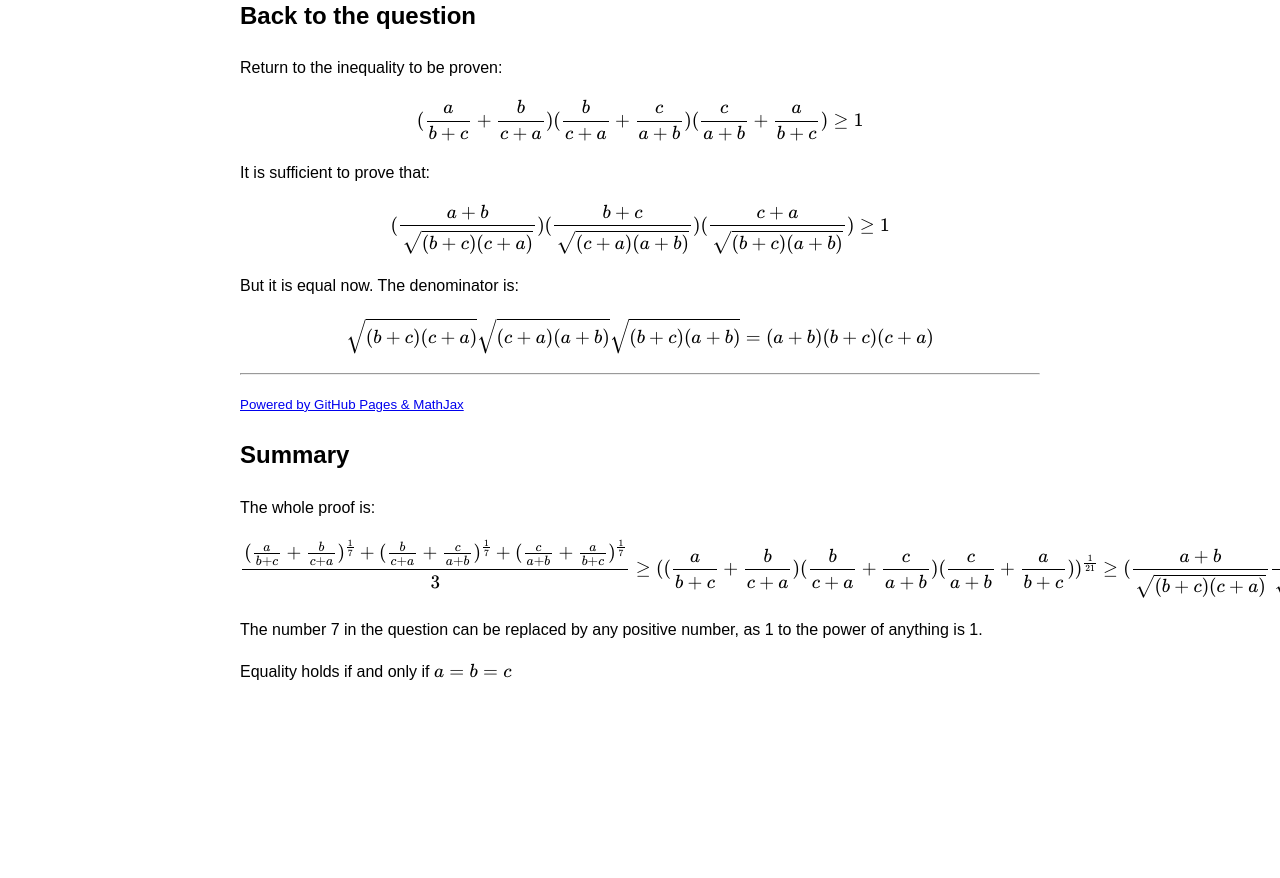
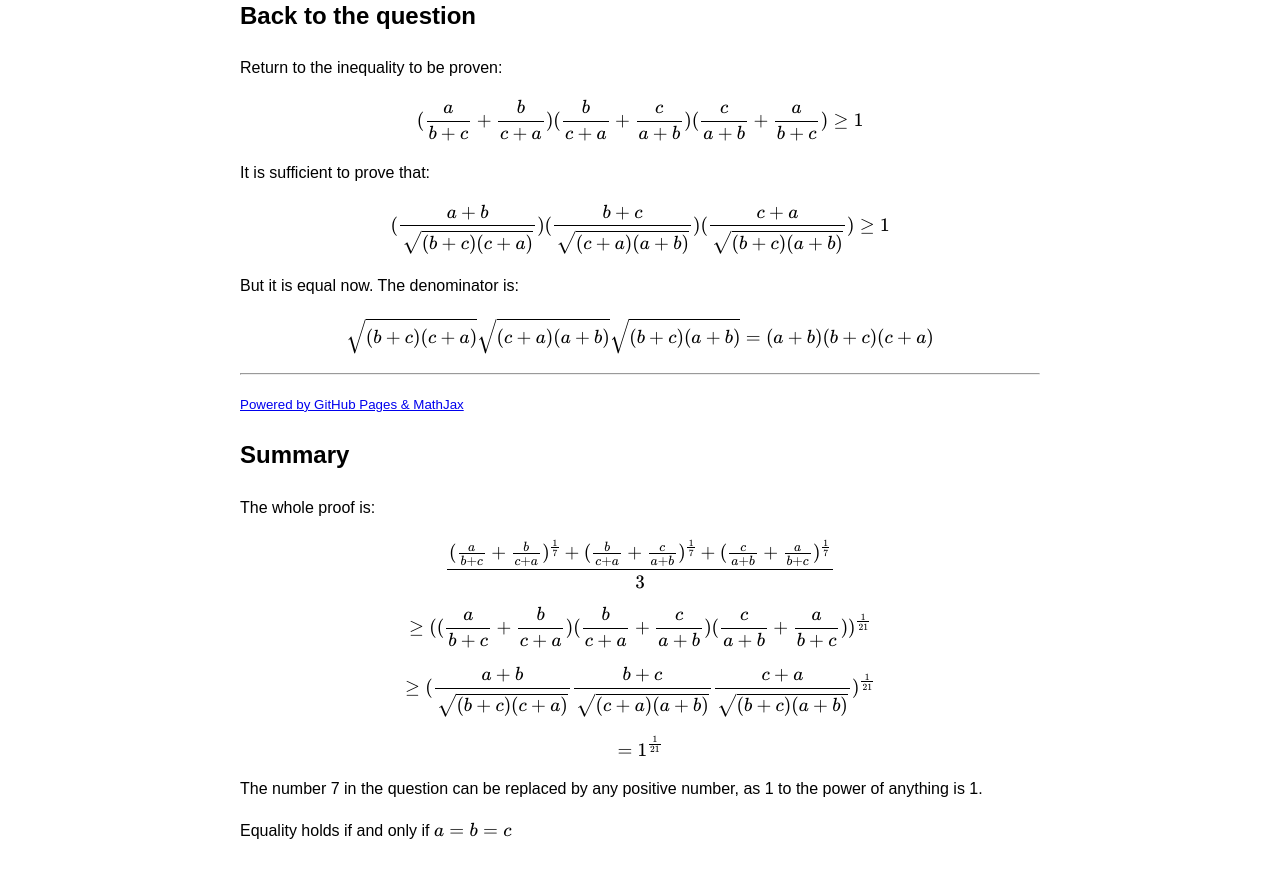
Before and after one commit to tinhomak/tinhomak.github.io, a Jekyll site: the page docs/math/solve_an_2020_irish_math_olymapid_question.html, which Jekyll copies as it is, in a window 1280 px wide and 900 px high, scrolled down 1228 px. Shown: the top 878 px of the window. Built offline with Jekyll 4.4.1, drawn with Linux system fonts in a browser that asks for light colours; before the commit the page ends 1968 px from its top, so only the background shows below that.

```diff
--- a/docs/math/solve_an_2020_irish_math_olymapid_question.html
+++ b/docs/math/solve_an_2020_irish_math_olymapid_question.html
@@ -50,10 +50,10 @@ $$(\frac{a}{b+c} + \frac{b}{c+a}) ^ \frac{1}{7} + (\frac{b}{c+a} + \frac{c}{a+b}
     <h2>Summary</h2>
     <p>The whole proof is:</p>
     <p>
-        $$ \frac{ (\frac{a}{b+c} + \frac{b}{c+a}) ^ \frac{1}{7} + (\frac{b}{c+a} + \frac{c}{a+b}) ^ \frac{1}{7} + (\frac{c}{a+b} + \frac{a}{b+c}) ^ \frac{1}{7} }{3}
-\geq ((\frac{a}{b+c} + \frac{b}{c+a}) (\frac{b}{c+a} + \frac{c}{a+b}) (\frac{c}{a+b} + \frac{a}{b+c})) ^ \frac{1}{21}
-\geq (\frac{a+b}{\sqrt{(b+c)(c+a)}} \frac{b+c}{\sqrt{(c+a)(a+b)}} \frac{c+a}{\sqrt{(b+c)(a+b)}}) ^ \frac{1}{21}
-= 1 ^ \frac{1}{21} $$
+        $$ \frac{ (\frac{a}{b+c} + \frac{b}{c+a}) ^ \frac{1}{7} + (\frac{b}{c+a} + \frac{c}{a+b}) ^ \frac{1}{7} + (\frac{c}{a+b} + \frac{a}{b+c}) ^ \frac{1}{7} }{3} $$
+        $$ \geq ((\frac{a}{b+c} + \frac{b}{c+a}) (\frac{b}{c+a} + \frac{c}{a+b}) (\frac{c}{a+b} + \frac{a}{b+c})) ^ \frac{1}{21} $$
+        $$ \geq (\frac{a+b}{\sqrt{(b+c)(c+a)}} \frac{b+c}{\sqrt{(c+a)(a+b)}} \frac{c+a}{\sqrt{(b+c)(a+b)}}) ^ \frac{1}{21} $$
+        $$ = 1 ^ \frac{1}{21} $$
     </p>
     <p>The number 7 in the question can be replaced by any positive number, as 1 to the power of anything is 1.</p>
     <p>Equality holds if and only if \(a=b=c\)</p>
```
